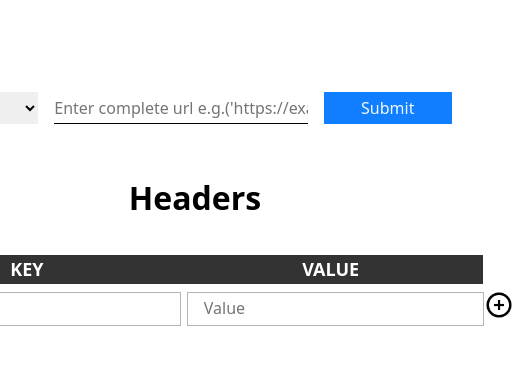
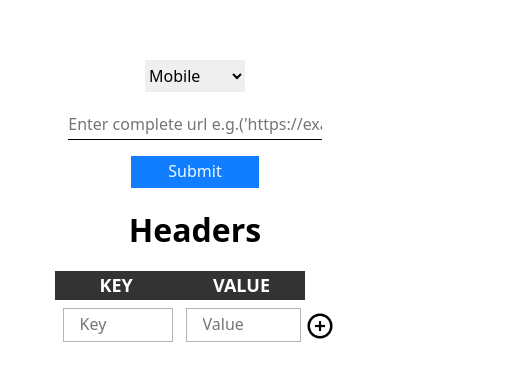
Before and after one commit to shantanu-goyal/Analyser, a React (Create React App) app: page / in a window 390 px wide. Shown: the part 209-590 px from the top of the page, 515 px wide, since content can reach past the window. Built offline with nearby package versions, Linux system fonts and the light colour scheme.

Commit message:
Made homepage responsive

```diff
--- a/src/styles/Form.css
+++ b/src/styles/Form.css
@@ -8,7 +8,10 @@
 
 .url-input {
   display: flex;
-  align-items: baseline;
+  flex-wrap: wrap;
+  flex-direction: row;
+  align-items: center;
+  justify-content: center;
 }
 
 .url-input input {
@@ -19,7 +22,7 @@
   border-bottom: 1px solid black;
   margin: 1em;
   font-size: 1em;
-  min-width: 10em;
+  max-width: 25em;
 }
 
 .url-form input:focus {
@@ -36,9 +39,12 @@
   cursor: pointer;
 }
 
+.url-input button:hover {
+  background-color: #126ed8;
+}
+
 .header-input {
-  width: 80vw;
-  min-width: 40em;
+  width: 90%;
   border-collapse: collapse;
   text-align: center;
 }
@@ -48,7 +54,7 @@
   padding: 1em;
   box-sizing: border-box;
   font-size: 1em;
-  width: 98%;
+  width: 90%;
   margin: 0.5em;
   height: 1em;
 }
@@ -57,6 +63,7 @@
   background-color: #333;
   color: white;
   font-size: large;
+  max-width: 80%;
 }
 
 .header-input th:last-of-type {
@@ -64,13 +71,14 @@
 }
 
 .header-input img {
+  margin-top: 10px;
   width: 30px;
   height: 30px;
   cursor: pointer;
 }
 
 .header-text {
-  margin: 1em;
+  margin: 0.5em;
 }
 
 .select-box{
```
